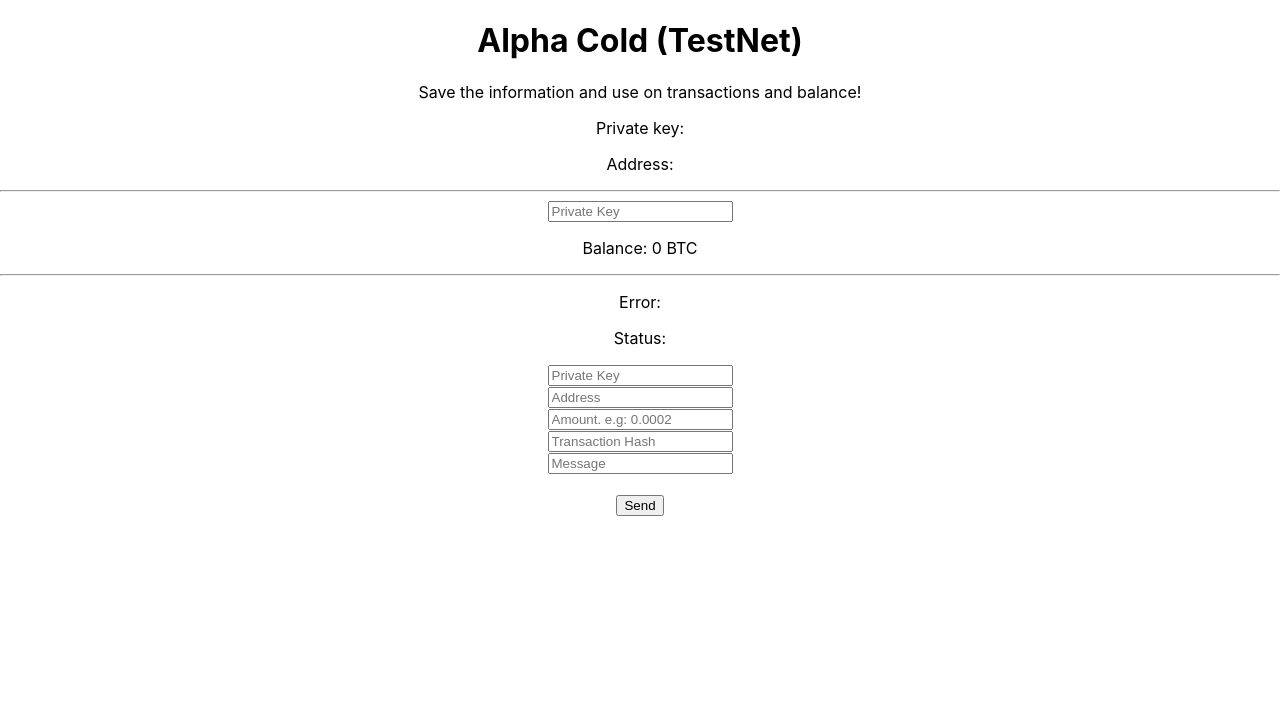
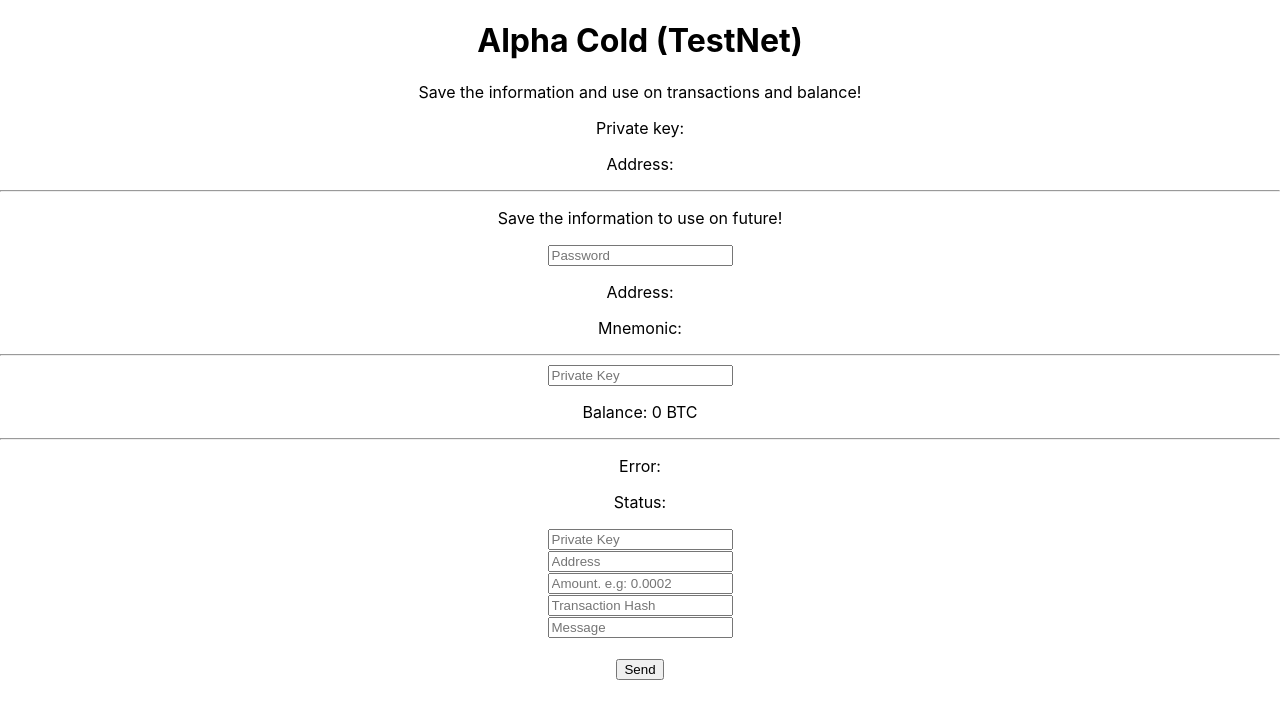
Before and after one commit to ktfth/alpha-cold, a React (Create React App) app: page / in a window 1280 px wide. Shown: the top 718 px of the page. Built offline with nearby package versions, Linux system fonts and the light colour scheme; no server answers.

Commit message:
feat: add wallet mnemonic

```diff
--- a/src/App.js
+++ b/src/App.js
@@ -20,6 +20,44 @@ function Wallet() {
       <p>Save the information and use on transactions and balance!</p>
       <p>Private key: {privateKey}</p>
       <p>Address: {address}</p>
+    </>
+  );
+}
+
+function WalletMnemonic() {
+  const [password, setPassword] = useState('');
+  const [address, setAddress] = useState('');
+  const [mnemonic, setMnemonic] = useState('');
+
+  function fillPasswordInput(e) {
+    setPassword(e.target.value);
+  }
+
+  function generateMnemonic(e) {
+    if (e.keyCode === 13) {
+      fetch('https://alpha-asset.herokuapp.com/v1/wallet', {
+        method: 'POST',
+        body: JSON.stringify({
+          password,
+        }),
+        headers: {
+          'Content-Type': 'application/json',
+        }
+      })
+        .then(response => response.json())
+        .then(wallet => {
+          setAddress(wallet.data.address);
+          setMnemonic(wallet.data.mnemonic);
+        });
+    }
+  }
+
+  return (
+    <>
+      <p>Save the information to use on future!</p>
+      <input type="text" placeholder="Password" onChange={(e) => fillPasswordInput(e)} onKeyDown={(e) => generateMnemonic(e)}></input>
+      <p>Address: {address}</p>
+      <p>Mnemonic: {mnemonic}</p>
     </>
   );
 }
@@ -136,6 +174,8 @@ function App() {
     <div className="App">
       <Wallet/>
       <hr/>
+      <WalletMnemonic/>
+      <hr/>
       <Balance/>
       <hr/>
       <Transaction/>
```
